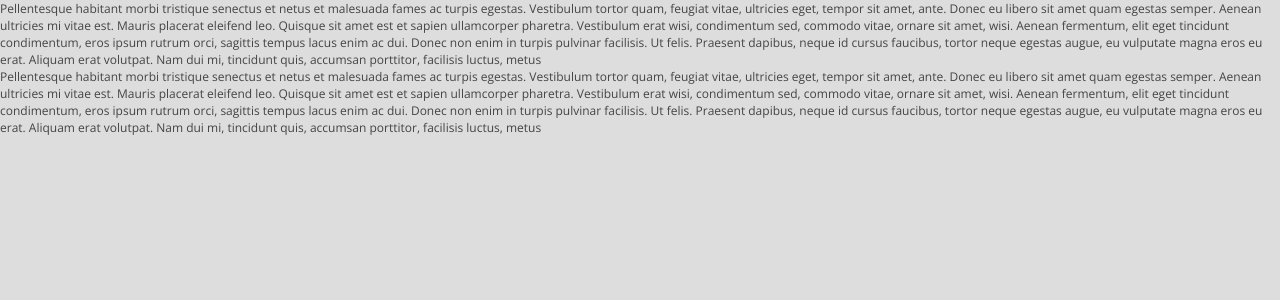
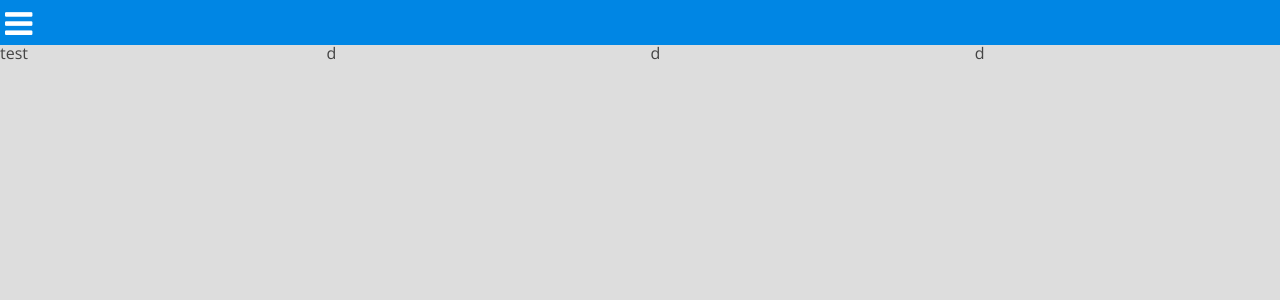
Before and after one commit to dtrepani/cs480, a PHP site: page / in a window 1280 px wide. Shown: the top 300 px of the page. Run offline with PHP 8.4, Linux system fonts and the light colour scheme; some libraries are stand-ins or nearby versions.

Commit message:
Clean-up, error fixes with duplicate statements in compiled CSS, and started layout design.

```diff
--- a/css/base/_base.scss
+++ /dev/null
@@ -1,11 +0,0 @@
-$color-primary: #0086E4;
-$color-accent: #000;
-$color-text: #444;
-$color-bg: #ddd;
-
-@mixin border-radius($radius) {
-	-webkit-border-radius: $radius;
-	-moz-border-radius: $radius;
-	-ms-border-radius: $radius;
-	border-radius: $radius;
-}
--- /dev/null
+++ b/css/base/_extends.scss
@@ -0,0 +1,10 @@
+%clearfix {
+	&:before, &:after {
+		display: table;
+		content: "";
+	}
+
+	&:after {
+		clear: both;
+	}
+}
--- /dev/null
+++ b/css/base/_mixins.scss
@@ -0,0 +1,71 @@
+// Properties
+// ----------------------------
+@mixin property($property, $value) {
+	-webkit-#{$property}: #{$value};
+	-moz-#{$property}: #{$value};
+	-ms-#{$property}: #{$value};
+	-o-#{$property}: #{$value};
+	#{$property}: #{$value};
+}
+
+@mixin border-radius($radius) {
+	@include property('border-radius', $radius);
+}
+
+@mixin opacity($opacity) {
+	@include property('opacity', $opacity);
+	filter: alpha(opacity=$opacity * 100);
+}
+
+@mixin transform($params...) {
+	@include property('transform', $params);
+}
+
+@mixin transition($params...) {
+	@include property('transition', $params);
+}
+
+@mixin animation($params...) {
+	@include property('animation', $params);
+}
+
+@mixin keyframes($animation-name) {
+	-webkit-keyframes #{$animation-name} { @content; }
+	-moz-keyframes #{$animation-name} { @content; }
+	-ms-keyframes #{$animation-name} { @content; }
+	-o-keyframes #{$animation-name} { @content; }
+	keyframes #{$animation-name} { @content; }
+}
+
+// Other
+// ----------------------------
+@mixin font-size($size) {
+	font-size: #{$size};
+	font-size: #{($size / $font-base)}rem;
+}
+
+@mixin vertical-center() {
+	position: relative;
+	top: 50%;
+	@include transform(translateY(-50%));
+}
+
+@mixin breakpoint($breakpoint) {
+	@if map-has-key($breakpoints, $breakpoint) {
+		@media screen and (min-width: #{map-get($breakpoints, $breakpoint)}) {
+			@content;
+		}
+	} @else {
+		@warn "No such breakpoint '#{$breakpoint}' exists.";
+	}
+}
+
+// Functions
+// ----------------------------
+@function remove-units($number) {
+  @return $number / ($number * 0 + 1);
+}
+
+@function get-row-width($col-width, $gutter) {
+	@return (($total-columns * $col-width) + ($gutter * ($total-columns - 1)));
+}
--- a/css/base/_typography.scss
+++ b/css/base/_typography.scss
@@ -1,9 +1,15 @@
 @import url(https://fonts.googleapis.com/css?family=Open+Sans);
-@import "base";
 
-$font-stack: 'Open Sans', Helvetica, Arial, sans-serif;
+html {
+	font-family: $font-stack;
+	font-size: 16px;
+}
 
 body {
-	font: 12px $font-stack;
 	color: $color-text;
 }
+
+#header {
+	@include font-size(32px);
+	color: #fff;
+}
--- /dev/null
+++ b/css/base/_variables.scss
@@ -0,0 +1,53 @@
+// COLORS
+// ----------------------------
+$color-primary: #0086E4;
+$color-accent: #000;
+
+$color-text: #444;
+$color-bg: #ddd;
+
+// FONT
+// ----------------------------
+$font-stack: 'Open Sans', Helvetica, Arial, sans-serif;
+$font-base: 16px;
+
+// GRID
+// ----------------------------
+$total-columns: 12;
+$gutter-width: 2%;
+$col-width: (100% - ($gutter-width * ($total-columns - 1))) / $total-columns;
+
+$breakpoint-widths: (
+	bp-768: (
+		col-width:		50px,
+		gutter-width:	20px
+	),
+	bp-960: (
+		col-width: 		60px,
+		gutter-width:	20px
+	),
+	bp-1200: (
+		col-width: 		70px,
+		gutter-width:	30px
+	)
+);
+
+$col-width-768:		50px;
+$gutter-768:		20px;
+$row-width-768:		get-row-width($col-width-768, $gutter-768);
+
+$col-width-960:		60px;
+$gutter-960:		20px;
+$row-width-960:		get-row-width($col-width-960, $gutter-960);
+
+$col-width-1200:	70px;
+$gutter-1200:		30px;
+$row-width-1200:	get-row-width($col-width-1200, $gutter-1200);
+
+// BREAKPOINTS
+// ----------------------------
+$breakpoints: (
+  small: 768px,
+  medium: 960px,
+  large: 1200px
+);
--- a/css/layout/_grid.scss
+++ b/css/layout/_grid.scss
@@ -0,0 +1,49 @@
+.grid {
+	@extend %clearfix;
+}
+
+.row {
+	@extend %clearfix;
+	width: 100%;
+}
+
+// @each $breakpoint, $width in $breakpoints {
+// 	@media screen and (min-width: map-get($breakpoint, $width)) {
+
+// 		//TODO: not breakpoint-widths, but specific bps like bp768
+// 		$row-width: get-row-width(map-get($breakpoint-widths, col-width), map-get($breakpoint-widths, gutter-width));
+// 		$col-width: map-get($breakpoint-widths, col-width)/$row-width * 100%;
+// 		$gutter-width: map-get($breakpoint-widths, gutter-width)/$row-width * 100%;
+
+		[class*="col-"] {
+			@include property('box-sizing', 'border-box');
+			display: block;
+			float: left;
+			width: 100%;
+			margin-left: $gutter-width;
+			min-height: 1px;
+
+			&:first-child {
+				margin-left: 0;
+			}
+		}
+
+		@for $i from 1 through $total-columns {
+			.col-#{$i} {
+				width: ($col-width * $i) + ($gutter-width * ($i - 1));
+			}
+		}
+
+		@for $i from 1 through $total-columns {
+			$i-width: ($col-width * $i) + ($gutter-width * ($i - 1));
+
+			.push-#{$i} {
+				margin-left: $i-width + $gutter-width * 2;
+
+				&:first-child {
+					margin-left: $i-width + $gutter-width;
+				}
+			}
+		}
+// 	}
+// }
--- a/css/layout/_header.scss
+++ b/css/layout/_header.scss
@@ -1,5 +1,13 @@
-@import "../base/base";
-
 body {
 	background-color: $color-bg;
 }
+
+#header {
+	height: 45px;
+	background-color: $color-primary;
+	padding: 0 5px;
+
+	& [class*="col-"] {
+		@include vertical-center();
+	}
+}
--- a/css/main.css
+++ b/css/main.css
@@ -41,11 +41,151 @@ table {
   border-collapse: collapse;
   border-spacing: 0; }
 
+.grid:before, .row:before, .grid:after, .row:after {
+  display: table;
+  content: ""; }
+.grid:after, .row:after {
+  clear: both; }
+
+html {
+  font-family: "Open Sans", Helvetica, Arial, sans-serif;
+  font-size: 16px; }
+
 body {
-  font: 12px "Open Sans", Helvetica, Arial, sans-serif;
   color: #444; }
+
+#header {
+  font-size: 32px;
+  font-size: 2rem;
+  color: #fff; }
+
+.row {
+  width: 100%; }
+
+[class*="col-"] {
+  -webkit-box-sizing: border-box;
+  -moz-box-sizing: border-box;
+  -ms-box-sizing: border-box;
+  -o-box-sizing: border-box;
+  box-sizing: border-box;
+  display: block;
+  float: left;
+  width: 100%;
+  margin-left: 2%;
+  min-height: 1px; }
+  [class*="col-"]:first-child {
+    margin-left: 0; }
+
+.col-1 {
+  width: 6.5%; }
+
+.col-2 {
+  width: 15%; }
+
+.col-3 {
+  width: 23.5%; }
+
+.col-4 {
+  width: 32%; }
+
+.col-5 {
+  width: 40.5%; }
+
+.col-6 {
+  width: 49%; }
+
+.col-7 {
+  width: 57.5%; }
+
+.col-8 {
+  width: 66%; }
+
+.col-9 {
+  width: 74.5%; }
+
+.col-10 {
+  width: 83%; }
+
+.col-11 {
+  width: 91.5%; }
+
+.col-12 {
+  width: 100%; }
+
+.push-1 {
+  margin-left: 10.5%; }
+  .push-1:first-child {
+    margin-left: 8.5%; }
+
+.push-2 {
+  margin-left: 19%; }
+  .push-2:first-child {
+    margin-left: 17%; }
+
+.push-3 {
+  margin-left: 27.5%; }
+  .push-3:first-child {
+    margin-left: 25.5%; }
+
+.push-4 {
+  margin-left: 36%; }
+  .push-4:first-child {
+    margin-left: 34%; }
+
+.push-5 {
+  margin-left: 44.5%; }
+  .push-5:first-child {
+    margin-left: 42.5%; }
+
+.push-6 {
+  margin-left: 53%; }
+  .push-6:first-child {
+    margin-left: 51%; }
+
+.push-7 {
+  margin-left: 61.5%; }
+  .push-7:first-child {
+    margin-left: 59.5%; }
+
+.push-8 {
+  margin-left: 70%; }
+  .push-8:first-child {
+    margin-left: 68%; }
+
+.push-9 {
+  margin-left: 78.5%; }
+  .push-9:first-child {
+    margin-left: 76.5%; }
+
+.push-10 {
+  margin-left: 87%; }
+  .push-10:first-child {
+    margin-left: 85%; }
+
+.push-11 {
+  margin-left: 95.5%; }
+  .push-11:first-child {
+    margin-left: 93.5%; }
+
+.push-12 {
+  margin-left: 104%; }
+  .push-12:first-child {
+    margin-left: 102%; }
 
 body {
   background-color: #ddd; }
 
+#header {
+  height: 45px;
+  background-color: #0086E4;
+  padding: 0 5px; }
+  #header [class*="col-"] {
+    position: relative;
+    top: 50%;
+    -webkit-transform: translateY(-50%);
+    -moz-transform: translateY(-50%);
+    -ms-transform: translateY(-50%);
+    -o-transform: translateY(-50%);
+    transform: translateY(-50%); }
+
 /*# sourceMappingURL=main.css.map */
--- a/css/main.scss
+++ b/css/main.scss
@@ -1,5 +1,7 @@
 @import "base/reset";
-@import "base/base";
+@import "base/variables";
+@import "base/mixins";
+@import "base/extends";
 @import "base/typography";
 
 @import "layout/grid";
--- a/index.html
+++ b/index.html
@@ -2,9 +2,71 @@
 <head>
 	<title></title>
 	<link rel="stylesheet" type="text/css" href="css/main.css">
+	<link rel="stylesheet" href="https://maxcdn.bootstrapcdn.com/font-awesome/4.5.0/css/font-awesome.min.css">
 </head>
 <body>
-	<p>Pellentesque habitant morbi tristique senectus et netus et malesuada fames ac turpis egestas. Vestibulum tortor quam, feugiat vitae, ultricies eget, tempor sit amet, ante. Donec eu libero sit amet quam egestas semper. Aenean ultricies mi vitae est. Mauris placerat eleifend leo. Quisque sit amet est et sapien ullamcorper pharetra. Vestibulum erat wisi, condimentum sed, commodo vitae, ornare sit amet, wisi. Aenean fermentum, elit eget tincidunt condimentum, eros ipsum rutrum orci, sagittis tempus lacus enim ac dui. Donec non enim in turpis pulvinar facilisis. Ut felis. Praesent dapibus, neque id cursus faucibus, tortor neque egestas augue, eu vulputate magna eros eu erat. Aliquam erat volutpat. Nam dui mi, tincidunt quis, accumsan porttitor, facilisis luctus, metus</p>
-	<p>Pellentesque habitant morbi tristique senectus et netus et malesuada fames ac turpis egestas. Vestibulum tortor quam, feugiat vitae, ultricies eget, tempor sit amet, ante. Donec eu libero sit amet quam egestas semper. Aenean ultricies mi vitae est. Mauris placerat eleifend leo. Quisque sit amet est et sapien ullamcorper pharetra. Vestibulum erat wisi, condimentum sed, commodo vitae, ornare sit amet, wisi. Aenean fermentum, elit eget tincidunt condimentum, eros ipsum rutrum orci, sagittis tempus lacus enim ac dui. Donec non enim in turpis pulvinar facilisis. Ut felis. Praesent dapibus, neque id cursus faucibus, tortor neque egestas augue, eu vulputate magna eros eu erat. Aliquam erat volutpat. Nam dui mi, tincidunt quis, accumsan porttitor, facilisis luctus, metus</p>
+	<!-- <p>Pellentesque habitant morbi tristique senectus et netus et malesuada fames ac turpis egestas. Vestibulum tortor quam, feugiat vitae, ultricies eget, tempor sit amet, ante. Donec eu libero sit amet quam egestas semper. Aenean ultricies mi vitae est. Mauris placerat eleifend leo. Quisque sit amet est et sapien ullamcorper pharetra. Vestibulum erat wisi, condimentum sed, commodo vitae, ornare sit amet, wisi. Aenean fermentum, elit eget tincidunt condimentum, eros ipsum rutrum orci, sagittis tempus lacus enim ac dui. Donec non enim in turpis pulvinar facilisis. Ut felis. Praesent dapibus, neque id cursus faucibus, tortor neque egestas augue, eu vulputate magna eros eu erat. Aliquam erat volutpat. Nam dui mi, tincidunt quis, accumsan porttitor, facilisis luctus, metus</p>
+	<p>Pellentesque habitant morbi tristique senectus et netus et malesuada fames ac turpis egestas. Vestibulum tortor quam, feugiat vitae, ultricies eget, tempor sit amet, ante. Donec eu libero sit amet quam egestas semper. Aenean ultricies mi vitae est. Mauris placerat eleifend leo. Quisque sit amet est et sapien ullamcorper pharetra. Vestibulum erat wisi, condimentum sed, commodo vitae, ornare sit amet, wisi. Aenean fermentum, elit eget tincidunt condimentum, eros ipsum rutrum orci, sagittis tempus lacus enim ac dui. Donec non enim in turpis pulvinar facilisis. Ut felis. Praesent dapibus, neque id cursus faucibus, tortor neque egestas augue, eu vulputate magna eros eu erat. Aliquam erat volutpat. Nam dui mi, tincidunt quis, accumsan porttitor, facilisis luctus, metus</p> -->
+
+	<div class="grid">
+		<div id="header" class="row">
+			<div class="col-1">
+				<i class="fa fa-bars"></i>
+			</div>
+		</div>
+
+		<div class="row">
+			<div class="col-3">
+				test
+			</div>
+			<div class="col-9">
+				<div class="row">
+					<div class="col-4">d</div>
+					<div class="col-4">d</div>
+					<div class="col-4">d</div>
+				</div>
+			</div>
+		</div>
+	</div>
+
+
+	<!-- <section class="grid">
+
+		<div class="row">
+
+			<div class="col-3"><span>3</span></div>
+			<div class="col-3"><span>3</span></div>
+			<div class="col-6"><span>6</span></div>
+
+		</div>
+
+		<div class="row">
+
+			<div class="col-4"><span>4</span></div>
+			<div class="col-4"><span>4</span></div>
+			<div class="col-4"><span>4</span></div>
+
+		</div>
+
+		<div class="row">
+
+			<div class="col-2"><span>2</span></div>
+			<div class="col-2"><span>2</span></div>
+			<div class="col-1"><span>1</span></div>
+			<div class="col-4"><span>4</span></div>
+			<div class="col-1"><span>1</span></div>
+			<div class="col-1"><span>1</span></div>
+			<div class="col-1"><span>1</span></div>
+
+		</div>
+
+		<div class="row">
+
+			<div class="col-12"><span>12</span></div>
+
+		</div>
+
+	</section> -->
+
 </body>
 </html>
```
Also changed, not shown: 4 other files.
